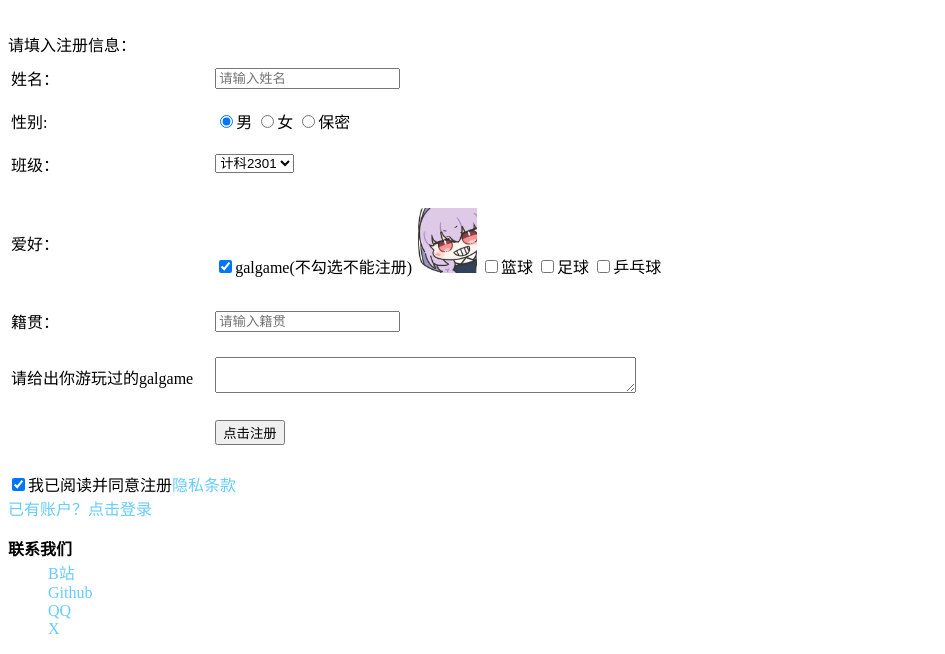
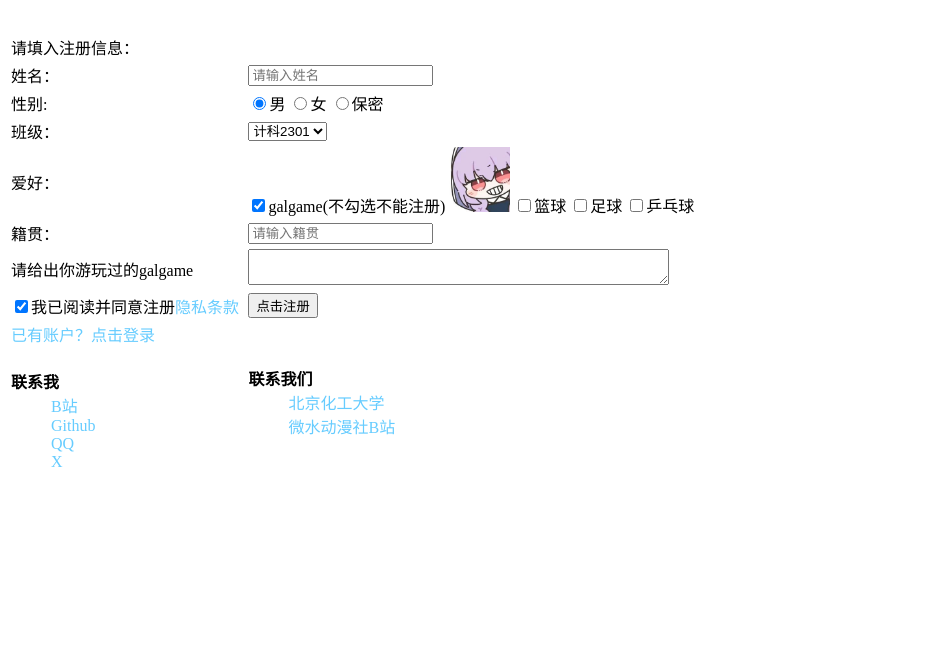
Before and after one commit to aa48670731/aa48670731.github.io, a plain HTML site: page index.html in a window 1280 px wide. Shown: the part 664-1318 px from the top of the page, without its empty margins (0-945 px from the left). After the commit the page ends 1165 px from the top, so only its background shows below. Drawn offline with Linux system fonts and the light colour scheme.

Commit message:
Add files via upload

```diff
--- a/index.html
+++ b/index.html
@@ -14,12 +14,14 @@
     <h4 style>献上可爱的しらたま笔下的loliQWQ~</h4>
     <p class="set_middle"><img width="500" src="白玉泳装猫猫.jpg" alt="图片未找到" title="白玉老师yyds！"></p>
     <p class="set_middle" style="font:normal normal 35px 'Microsoft Yahei';color: #38f8e8;">快来注册加入吧~</p>
-
-    <p class="set_middle">
     <form action="data_process.php" method="get" name="regist">
-        请填入注册信息：
         <table width="700" height="400">
             <!-- 第一行 -->
+            <tr>
+                <td>请填入注册信息：</td>
+                <td></td>
+            </tr>
+            <!-- 第二行 -->
             <tr>
                 <td>
                     <label for="name">姓名：</label>
@@ -28,7 +30,7 @@
                     <input type="text" name="name" placeholder="请输入姓名" id="name">
                 </td>
             </tr>
-            <!-- 第二行 -->
+            <!-- 第三行 -->
             <tr>
                 <td>
                     性别:
@@ -41,7 +43,7 @@
 
                 </td>
             </tr>
-            <!-- 第三行 -->
+            <!-- 第四行 -->
             <tr>
                 <td>
                     班级：
@@ -65,14 +67,14 @@
                     </select>
                 </td>
             </tr>
-            <!-- 第四行 -->
+            <!-- 第五行 -->
             <tr>
                 <td>
                     爱好：
                 </td>
                 <td>
                     <input type="checkbox" name="galgame" value="galgame" id="galgame" checked="checked"><label
-                        for="galgame">galgame(不勾选不能注册)<img width="65" src="咧嘴笑.jpg"></label>
+                        for="galgame">galgame(不勾选不能注册)<img width="65" src="咧嘴笑.jpg" alt="图片未找到" title="嘻嘻嘻~"></label>
                     <input type="checkbox" name="basketball" value="basketball" id="basketball"><label
                         for="basketball">篮球</label>
                     <input type="checkbox" name="football" value="football" id="football"><label
@@ -82,7 +84,7 @@
 
                 </td>
             </tr>
-            <!-- 第五行 -->
+            <!-- 第六行 -->
             <tr>
                 <td>
                     <label for="hometown">籍贯：</label>
@@ -91,7 +93,7 @@
                     <input type="text" name="hometown" placeholder="请输入籍贯" id="hometown">
                 </td>
             </tr>
-            <!-- 第六行 -->
+            <!-- 第七行 -->
             <tr>
                 <td>
                     <label for="galed">请给出你游玩过的galgame</label>
@@ -101,28 +103,46 @@
                 </td>
 
             </tr>
-            <!-- 第七行 -->
+            <!-- 第八行 -->
             <tr>
-                <td></td>
+                <td><input type="checkbox" name="accepted" value="accepted" checked="checked" id="accepted"><label
+                        for="accepted">我已阅读并同意注册<a href="private_item.html" target="_blank">隐私条款</a></label></td>
                 <td>
                     <input type="button" value="点击注册">
                 </td>
             </tr>
+            <tr>
+                <td><a href="have_account.html" target="_blank">已有账户？点击登录</a></td>
+                <td></td>
+            </tr>
 
+            <tr>
+                <td>
+                    <dl>
+                        <dt><strong>联系我</strong></dt>
+                        <dd><a href="https://space.bilibili.com/258526293" target="_blank">B站</a></dd>
+                        <dd><a href="https://github.com/aa48670731/aa48670731.github.io" target="_blank">Github</a></dd>
+                        <dd><a href="https://user.qzone.qq.com/1508532489/infocenter" target="_blank">QQ</a></dd>
+                        <dd><a href="https://x.com/MengShi96239" target="_blank">X</a></dd>
+                    </dl>
+                </td>
+                <td>
+                    <dl>
+                        <dt><strong>联系我们</strong></dt>
+                        <dd><a href="https://www.buct.edu.cn/main.htm" target="_blank">北京化工大学</a></dd>
+                        <dd><a href="https://space.bilibili.com/122468877?spm_id_from=333.337.search-card.all.click"
+                                target="_blank">微水动漫社B站</a></dd>
+                        <dd> &nbsp;</dd>
+                        <dd> &nbsp;</dd>
+                    </dl>
+                </td>
+            </tr>
 
         </table>
     </form>
-    </p>
-    <input type="checkbox" name="accepted" value="accepted" checked="checked" id="accepted"><label
-        for="accepted">我已阅读并同意注册<a href="private_item.html" target="_blank">隐私条款</a></label><br />
-    <a href="have_account.html" target="_blank">已有账户？点击登录</a>
-    <dl>
-        <dt><strong>联系我们</strong></dt>
-        <dd><a href="https://space.bilibili.com/258526293" target="_blank">B站</a></dd>
-        <dd><a href="https://github.com/aa48670731/aa48670731.github.io" target="_blank">Github</a></dd>
-        <dd><a href="https://user.qzone.qq.com/1508532489/infocenter" target="_blank">QQ</a></dd>
-        <dd><a href="https://x.com/MengShi96239" target="_blank">X</a></dd>
-    </dl>
+
+
+
 </body>
 
 </html>
```
